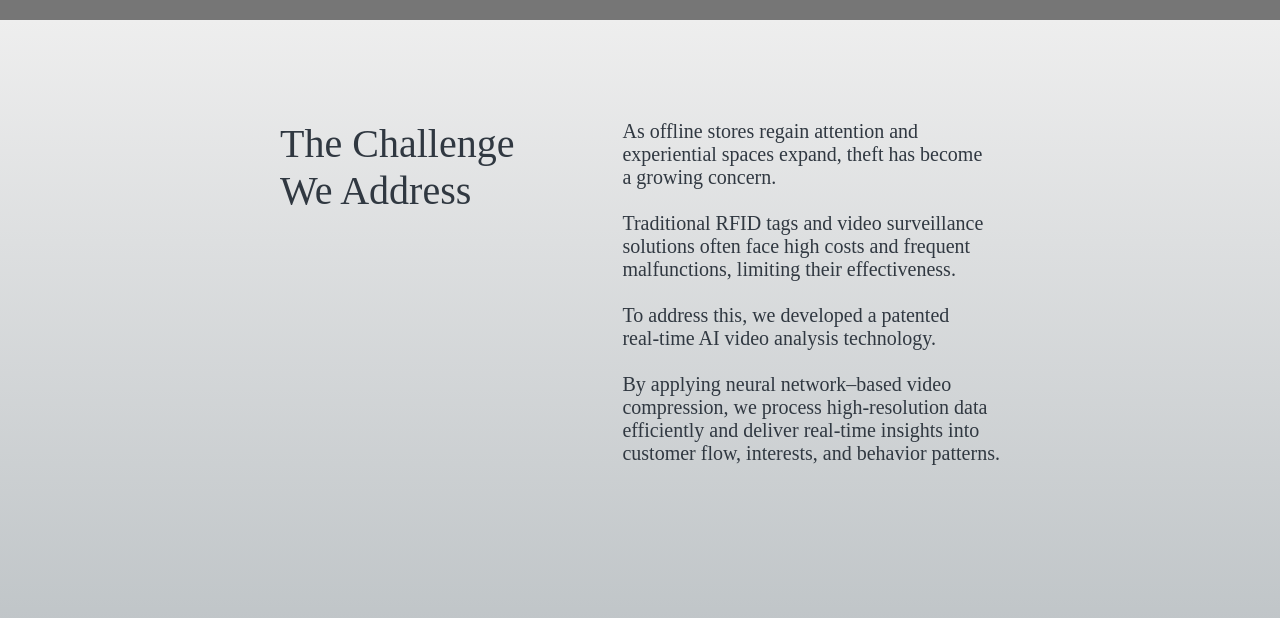
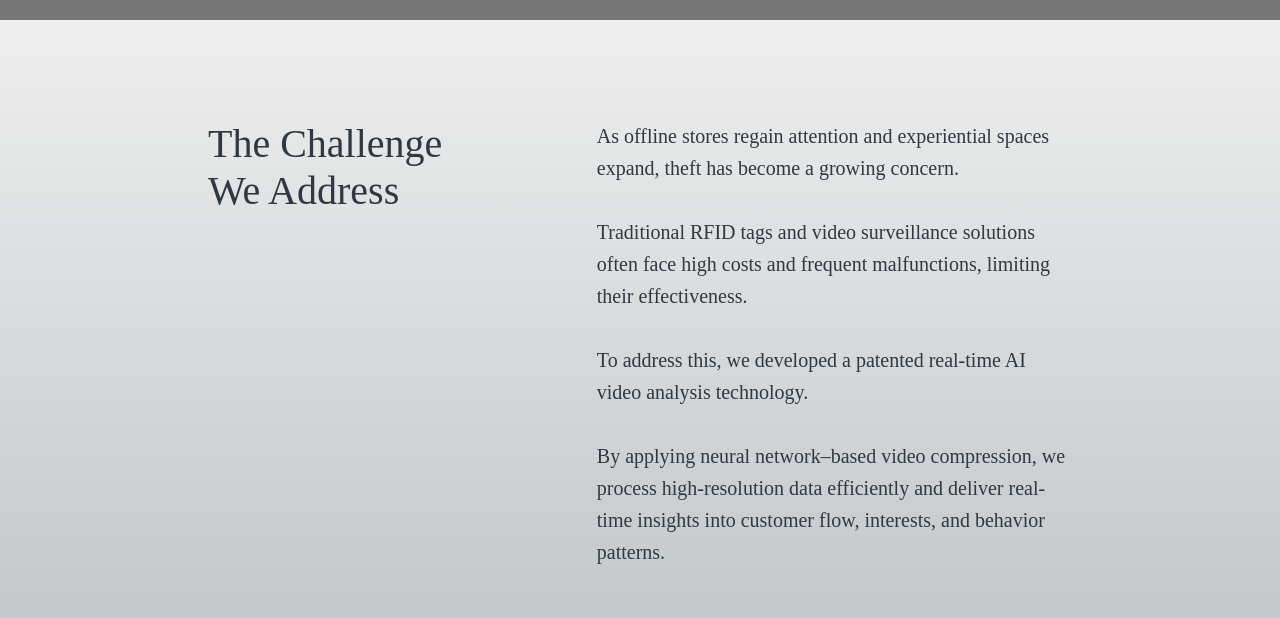
Before and after one commit to Bigtablet/bigtablet-homepage-web, a Next.js app: page /en/main in a window 1280 px wide. Shown: the part 820-1438 px from the top of the page. Built offline with nearby package versions, Linux system fonts and the light colour scheme; no server answers; grey boxes are pictures that could not be loaded.

Commit message:
fix: problem section gap

```diff
--- a/messages/en.json
+++ b/messages/en.json
@@ -184,8 +184,8 @@
       "button": "Get Started"
     },
     "problem": {
-      "title": "The Challenge \nWe Address",
-      "description": "As offline stores regain attention and \nexperiential spaces expand, theft has become \na growing concern. \n\nTraditional RFID tags and video surveillance \nsolutions often face high costs and frequent \nmalfunctions, limiting their effectiveness. \n\nTo address this, we developed a patented \nreal-time AI video analysis technology. \n\nBy applying neural network–based video \ncompression, we process high-resolution data \nefficiently and deliver real-time insights into \ncustomer flow, interests, and behavior patterns."
+      "title": "The Challenge\n We Address",
+      "description": "As offline stores regain attention and experiential spaces expand, theft has become a growing concern.\n\nTraditional RFID tags and video surveillance solutions often face high costs and frequent malfunctions, limiting their effectiveness.\n\nTo address this, we developed a patented real-time AI video analysis technology.\n\nBy applying neural network–based video compression, we process high-resolution data efficiently and deliver real-time insights into customer flow, interests, and behavior patterns."
     },
     "solution": {
       "title": "Solution OverView",
--- a/src/components/main/problem/style.scss
+++ b/src/components/main/problem/style.scss
@@ -3,20 +3,25 @@
 
 .problem {
   @include flex-row;
-  justify-content: center;
-  width: 100%;
-  gap: 10%;
+  justify-content: space-between;
+  align-items: flex-start;
+  width: 80%;
+  max-width: 1200px;
+  margin: 0 auto;
   white-space: pre-line;
 
   span:nth-child(1) {
     @include SemiBold;
     font-size: 40px;
     color: var(--text-dark);
+    flex: 0 0 35%;
   }
 
   span:nth-child(2) {
     @include Medium;
     font-size: 20px;
     color: var(--text-dark);
+    flex: 0 0 55%;
+    line-height: 1.6;
   }
 }
```
